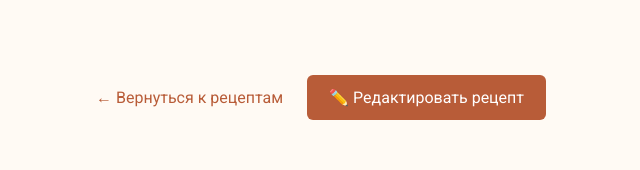
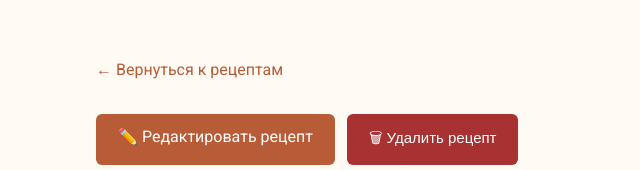
Before and after one commit to FelixKitKat/vkusno-doma, a Symfony app: template templates/recipe/detail.html.twig in a window 1280 px wide. Shown: the part 85-255 px from the top of the page, without its empty margins (64-704 px from the left). Run offline with Twig, Linux system fonts and the light colour scheme; the template is opened without the code that fills it, so the values that code supplies are empty; some libraries are stand-ins or nearby versions.

Commit message:
Добавлено удаление рецептов

```diff
--- a/templates/recipe/detail.html.twig
+++ b/templates/recipe/detail.html.twig
@@ -11,10 +11,23 @@
         ← Вернуться к рецептам
     </a>
 
-    <a href="{{ path('app_edit_recipe', {id: recipe.id}) }}"
-       class="action-button edit-button">
-        ✏️ Редактировать рецепт
-    </a>
+    <div class="recipe-actions">
+        <a href="{{ path('app_edit_recipe', {id: recipe.id}) }}"
+           class="action-button edit-button">
+            ✏️ Редактировать рецепт
+        </a>
+
+        <form
+            method="post"
+            action="{{ path('app_delete_recipe', {id: recipe.id}) }}"
+            onsubmit="return confirm('Вы действительно хотите удалить этот рецепт?');"
+            class="delete-form"
+        >
+            <button type="submit" class="delete-button">
+                🗑 Удалить рецепт
+            </button>
+        </form>
+    </div>
 
     <div class="recipe-header">
         <div>
@@ -103,12 +116,45 @@
         display: inline-block;
         color: #b85c38;
         text-decoration: none;
-        margin-right: 20px;
     }
 
-    .edit-button {
+    .recipe-actions {
+        display: flex;
+        flex-wrap: wrap;
+        gap: 12px;
+        margin: 20px 0;
+    }
+
+    .action-button {
         display: inline-block;
-        margin: 15px 0;
+        background: #b85c38;
+        color: white;
+        padding: 13px 22px;
+        border-radius: 6px;
+        text-decoration: none;
+        margin-top: 15px;
+    }
+
+    .action-button:hover {
+        background: #98472b;
+    }
+
+    .delete-form {
+        margin: 15px 0 0;
+    }
+
+    .delete-button {
+        padding: 13px 22px;
+        border: none;
+        border-radius: 6px;
+        background: #a83232;
+        color: white;
+        font-size: 15px;
+        cursor: pointer;
+    }
+
+    .delete-button:hover {
+        background: #812525;
     }
 
     .recipe-header {
@@ -208,20 +254,6 @@
         color: #b85c38;
     }
 
-    .action-button {
-        display: inline-block;
-        background: #b85c38;
-        color: white;
-        padding: 13px 22px;
-        border-radius: 6px;
-        text-decoration: none;
-        margin-top: 15px;
-    }
-
-    .action-button:hover {
-        background: #98472b;
-    }
-
     @media (max-width: 750px) {
         .recipe-header {
             grid-template-columns: 1fr;
```
Also changed, not shown: src/Controller/DeleteRecipeController.php (added, +30 -0 lines), templates/delete_recipe/index.html.twig (added, +20 -0 lines).
